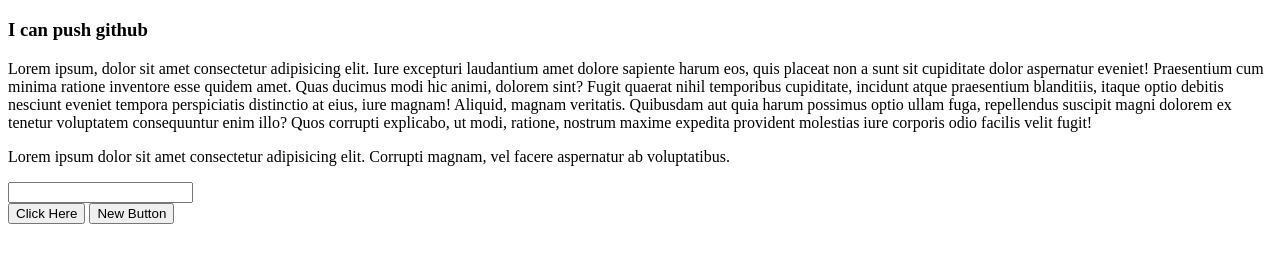
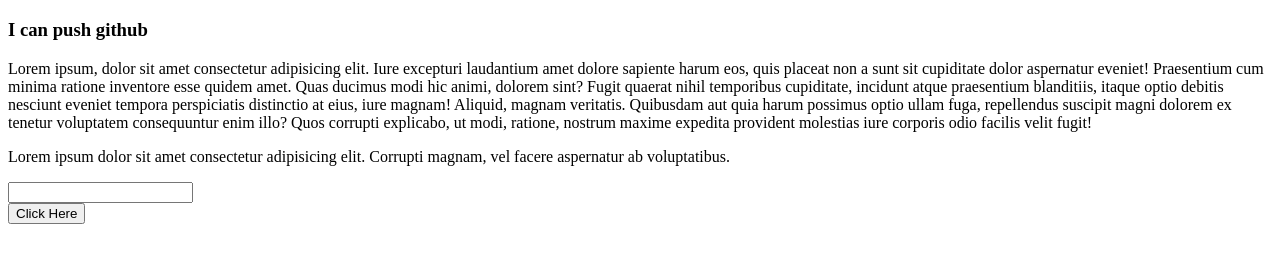
Before and after one commit to kaiumnet/my-first-website, a plain HTML site: page index.html in a window 1280 px wide. Shown: the part 61-324 px from the top of the page. Drawn offline with Linux system fonts and the light colour scheme.

Commit message:
remove buton

```diff
--- a/index.html
+++ b/index.html
@@ -16,6 +16,6 @@
     <input type="text">
     <br>
     <button>Click Here</button>
-    <button>New Button</button>
+
 </body>
 </html>
```
